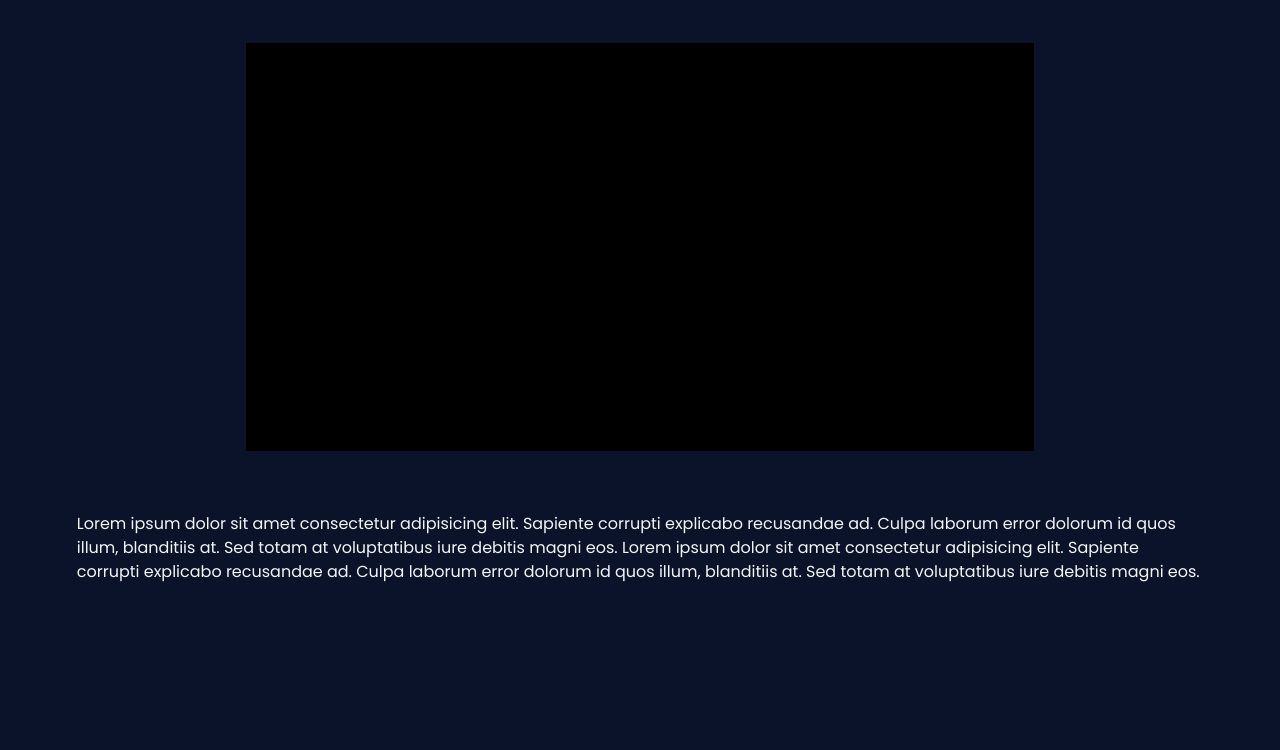
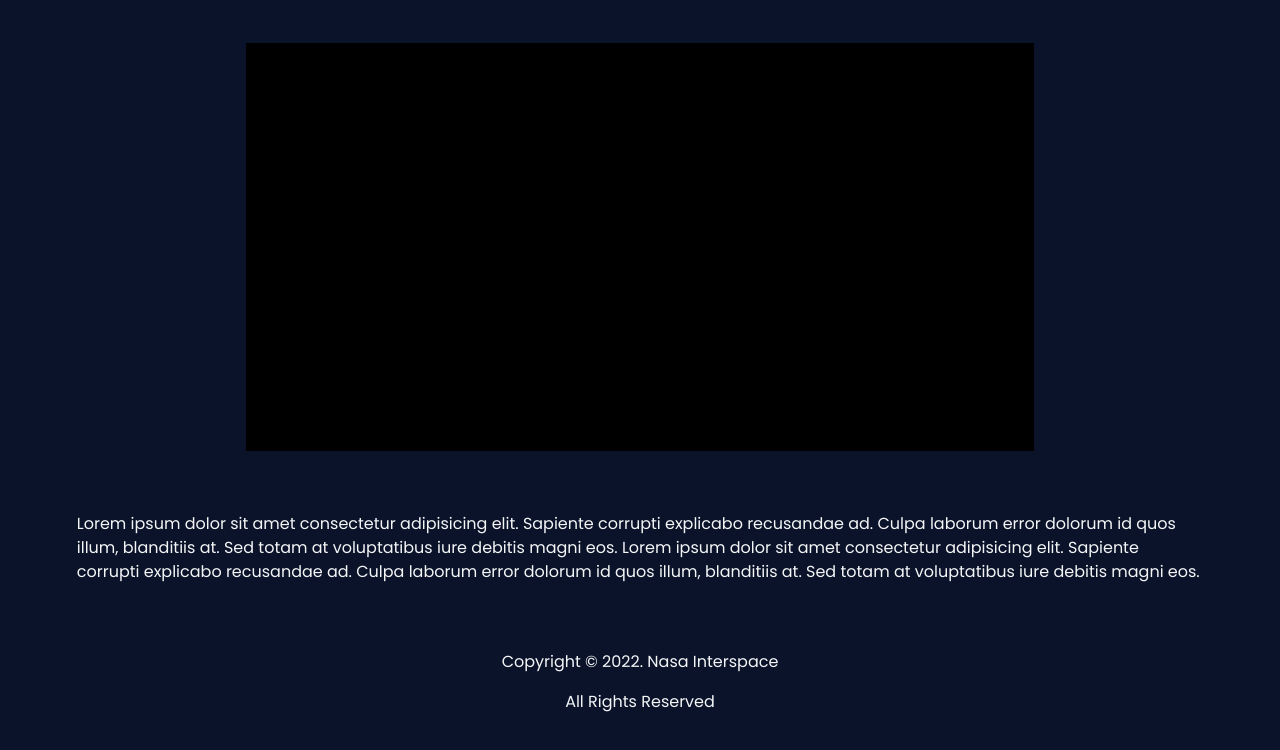
Before and after one commit to TheJonaCode/NASA_API, a plain HTML site: page index.html in a window 1280 px wide. Shown: the part 750-1500 px from the top of the page. Before the commit the page ends 1412 px from the top, so only its background shows below. Drawn offline with Linux system fonts and the light colour scheme.

Commit message:
new footer

```diff
--- a/css/styles.css
+++ b/css/styles.css
@@ -163,7 +163,8 @@ body {
 
 .cont_articles h1,
 .cont_articles h2,
-.desc__container {
+.desc__container,
+.footer__description {
     color: #f4f6f6;
     font-family: 'Poppins', sans-serif;
 }
@@ -191,3 +192,15 @@ body {
     display: flex;
     justify-content: center;
 }
+
+
+/*FOOTER*/
+
+.footer {
+    height: 100px;
+}
+
+.footer__description {
+    display: flex;
+    justify-content: center;
+}
--- a/index.html
+++ b/index.html
@@ -70,6 +70,14 @@
             </div>
         </div>
     </div>
+    <div class="footer">
+        <p class="footer__description">
+            Copyright © 2022. Nasa Interspace
+        </p>
+        <p class="footer__description">
+            All Rights Reserved
+        </p>
+    </div>
 
 
     <!--SCRIPTS JS-->
```
